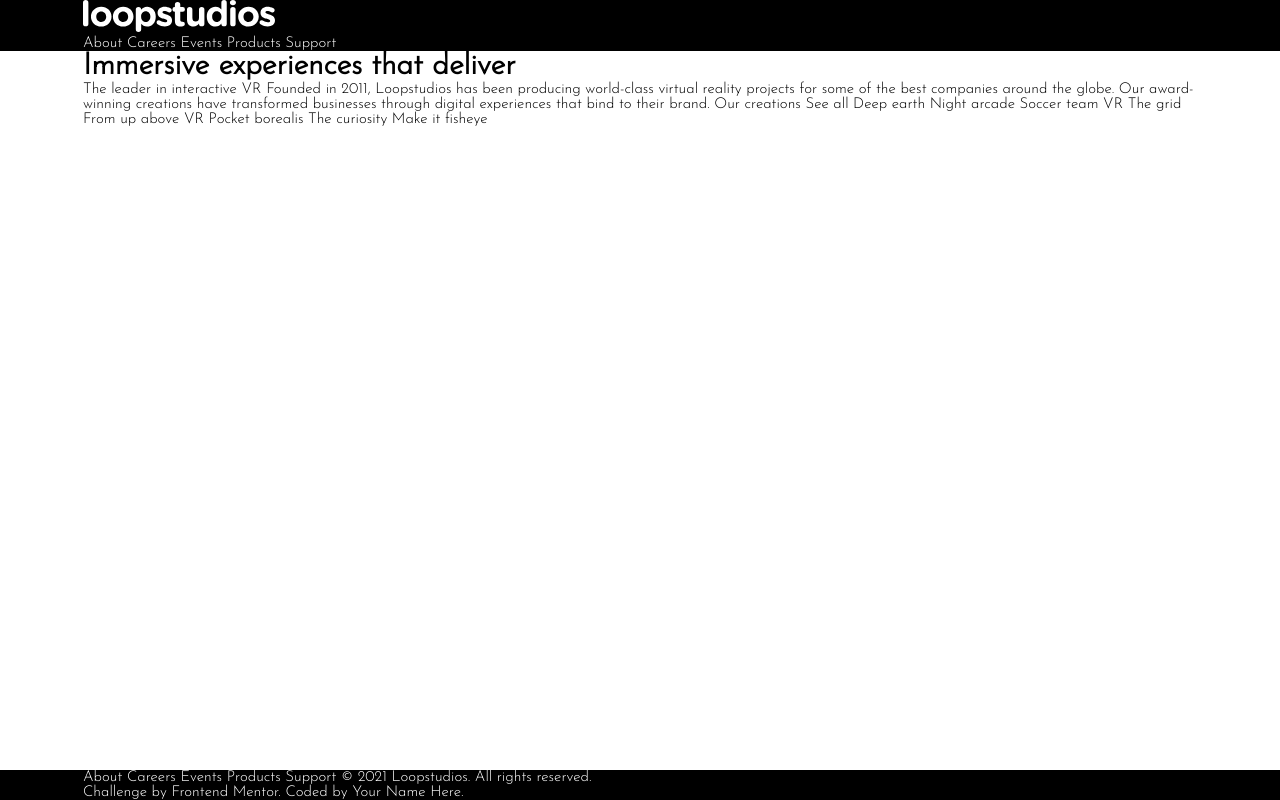
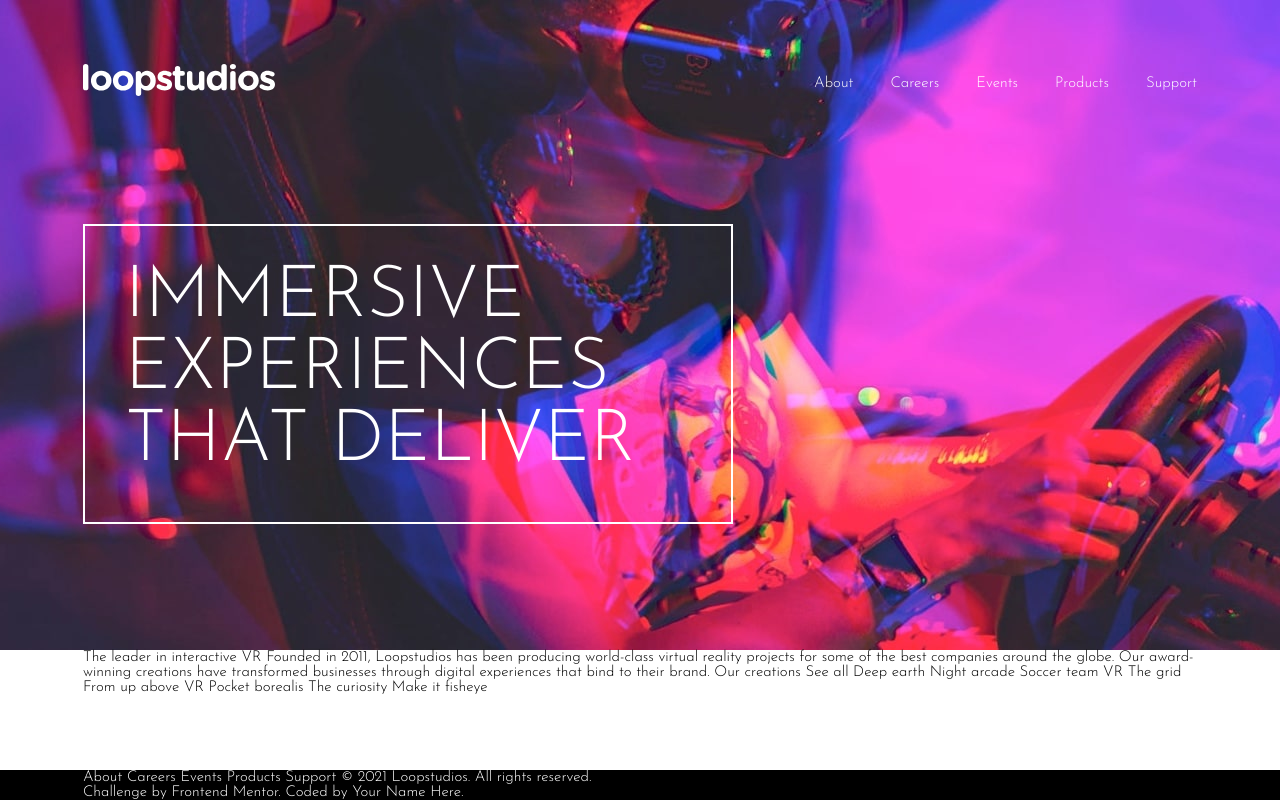
Before and after one commit to JepardMay/loopstudios-landing-page, a plain HTML site: page index.html in a window 1280 px wide. Drawn offline with Linux system fonts and the light colour scheme.

Commit message:
Add update to header styles

```diff
--- a/static/css/styles.css
+++ b/static/css/styles.css
@@ -1,5 +1,5 @@
 /* Fonts */
-@import url('https://fonts.googleapis.com/css2?family=Alata&family=Josefin+Sans:wght@300&display=swap');
+@import url("https://fonts.googleapis.com/css2?family=Alata&family=Josefin+Sans:wght@300&display=swap");
 
 /* Variables */
 
@@ -18,8 +18,8 @@
    --font-size: 0.938rem; /*font 15px*/
 
    /* fonts */
-	--font-alata: 'Alata', sans-serif; /* weight 400 */
-	--font-josefin: 'Josefin Sans', sans-serif; /* weight 300 */
+   --font-alata: "Alata", sans-serif; /* weight 400 */
+   --font-josefin: "Josefin Sans", sans-serif; /* weight 300 */
 
    /* transition */
    --transition: 0.4s ease-in-out;
@@ -81,6 +81,27 @@ a {
    overflow: hidden;
 }
 
+/* Flex box styles */
+.flex {
+   display: flex;
+}
+
+.flex-jc-c {
+   justify-content: center;
+}
+
+.flex-jc-sb {
+   justify-content: space-between;
+}
+
+.flex-ai-c {
+   align-items: center;
+}
+
+.flex-ai-fe {
+   align-items: flex-end;
+}
+
 /* Main elements */
 
 .wrapper {
@@ -95,3 +116,60 @@ a {
    color: var(--color-white);
    background-color: var(--color-black);
 }
+
+/* Header styles */
+header {
+   height: 650px;
+   background-image: url(../images/desktop/image-hero.jpg);
+   background-repeat: no-repeat;
+   background-position: center;
+}
+
+nav {
+   height: 100px;
+}
+
+.logo img {
+   height: 2rem;
+}
+
+.nav-links {
+   gap: 37px;
+   margin-bottom: 9px;
+}
+
+.nav-links a {
+   position: relative;
+}
+
+.nav-links a::before {
+   content: "";
+   position: absolute;
+   left: 50%;
+   transform: translateX(-50%);
+   bottom: -11.5px;
+   background-color: var(--color-white);
+   width: 0;
+   height: 2px;
+   transition: all 300ms ease-in-out;
+}
+
+.nav-links a:hover::before {
+   width: 25px;
+}
+
+.main-text {
+   position: absolute;
+   top: 224px;
+   width: 650px;
+   padding: 36px 0 44px 40px;
+   color: var(--color-white);
+   text-transform: uppercase;
+   font-family: var(--font-josefin);
+   border: 2.5px solid var(--color-white);
+}
+
+.main-text h1 {
+   font-size: 72px;
+   font-weight: 300;
+}
```
Lines whose indentation alone changed are shown as unchanged.
